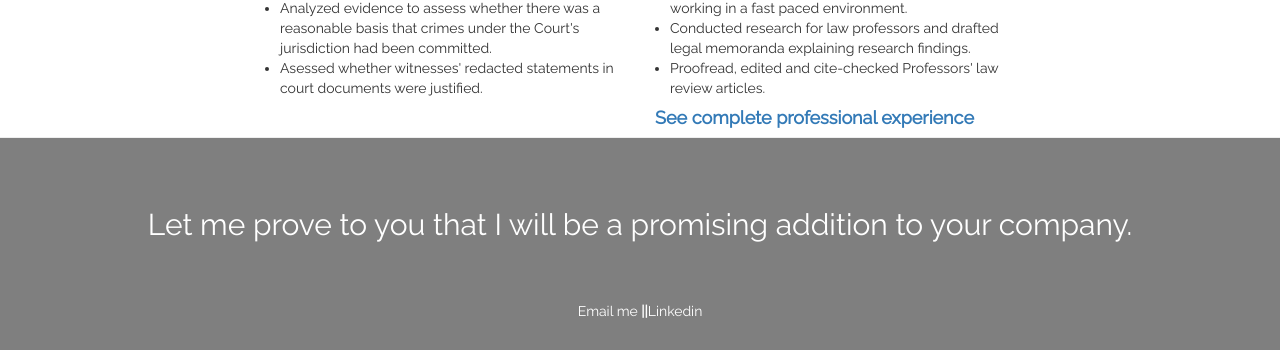
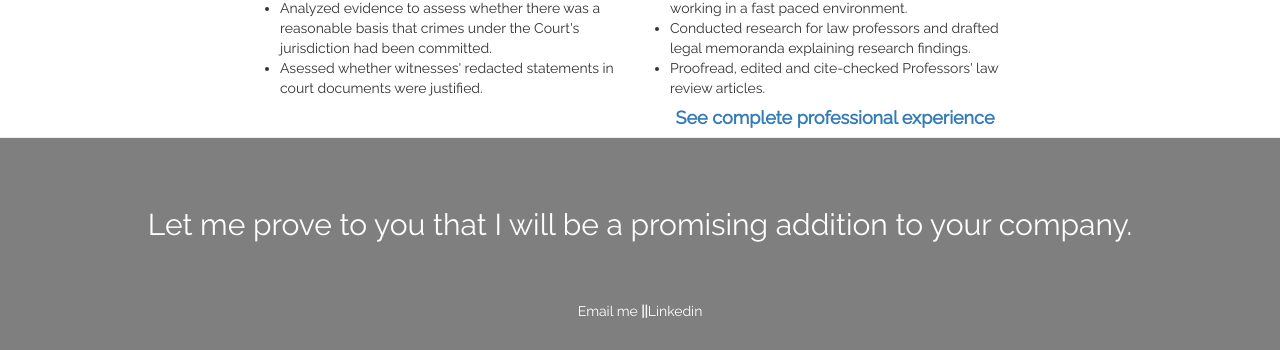
Before and after one commit to lizette112162/resume_app, a Flask app: page / in a window 1280 px wide. Shown: the part 2950-3300 px from the top of the page. Run offline with Flask 2, Linux system fonts and the light colour scheme; some libraries are stand-ins or nearby versions.

Commit message:
Updated files

```diff
--- a/templates/index.html
+++ b/templates/index.html
@@ -276,7 +276,7 @@ body {
             <li>Conducted research for law professors and drafted legal memoranda explaining research findings.</li>
             <li>Proofread, edited and cite-checked Professors' law review articles.</li>
         </ul>
-        <h4><a href="https://www.linkedin.com/pub/rita-mutyaba/21/b07/737"><strong>See complete professional experience</strong></h4>
+        <h4 class="text-center" ><a href="https://www.linkedin.com/pub/rita-mutyaba/21/b07/737"><strong>See complete professional experience</strong></h4>
           </div>
       </div>
     </div>
```
